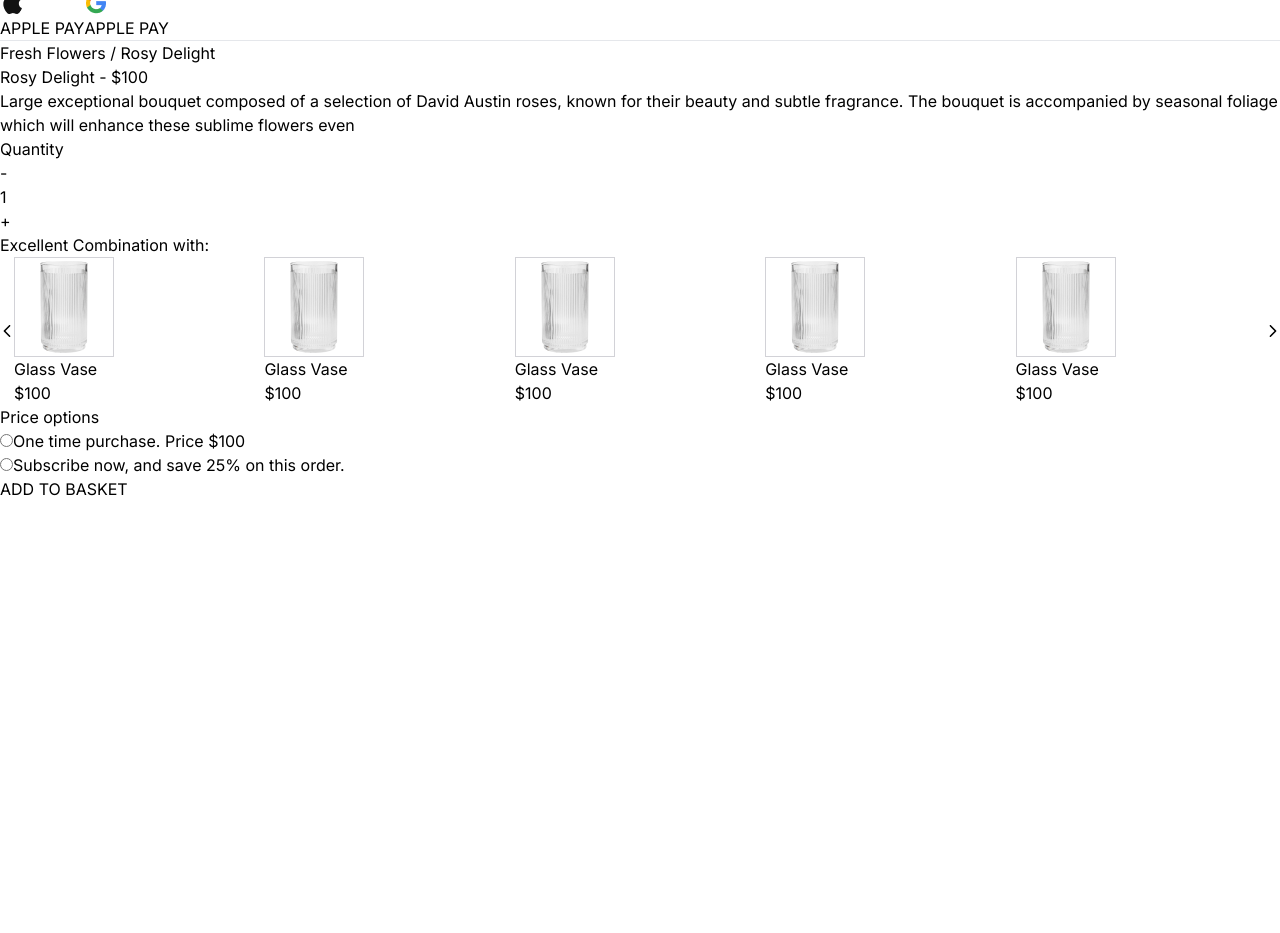
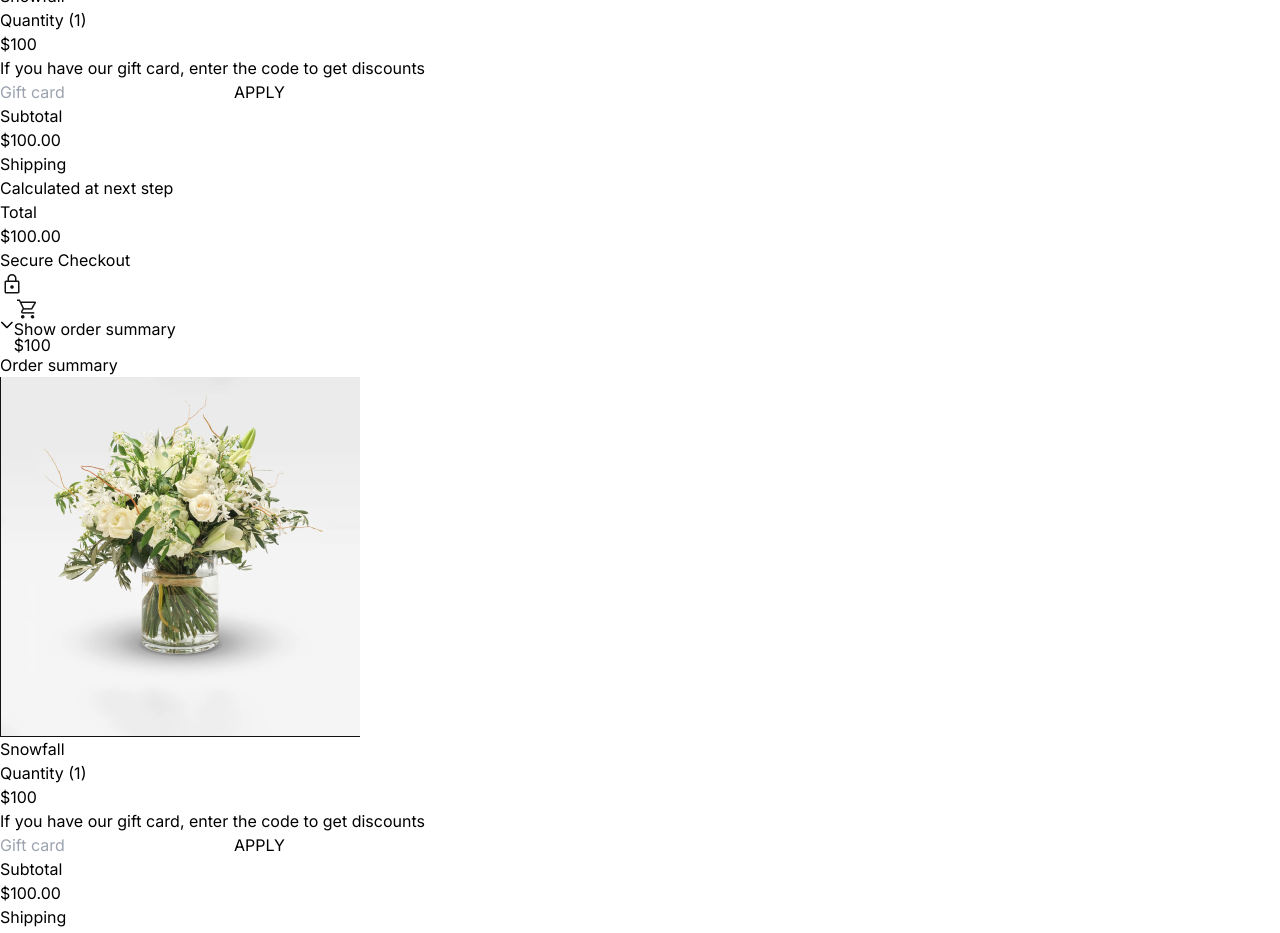
Before and after one commit to devMeno/flower_shop, a React (Vite) app: page /checkout in a window 1280 px wide. Shown: the part 400-1333 px from the top of the page. Before the commit the page ends 901 px from the top, so only its background shows below. Built offline with nearby package versions, Linux system fonts and the light colour scheme.

Commit message:
Continuous

```diff
--- a/src/components/pagesComponents/paymentSteps/step3.tsx
+++ b/src/components/pagesComponents/paymentSteps/step3.tsx
@@ -37,8 +37,7 @@ const Step3 = () => {
 					<input type="text"
 						   className={'w-full md:w-[49%] px-[10px] md:px-[24px] py-[16px] border-black border-[1px] font-medium text-[16px] mb-[10px]'}
 						   placeholder={'MM / YY'}/>
-					<input type="text"
-						   className={'w-full md:w-[49%] px-[10px] md:px-[24px] py-[16px] border-black border-[1px] font-medium text-[16px] mb-[10px]'}
+					<input type="text" className={'w-full md:w-[49%] px-[10px] md:px-[24px] py-[16px] border-black border-[1px] font-medium text-[16px] mb-[10px]'}
 						   placeholder={'CVV Code'}/>
 				</div>
 				<button
--- a/src/pages/checkout.tsx
+++ b/src/pages/checkout.tsx
@@ -1,57 +1,143 @@
 import Step1 from "../components/pagesComponents/paymentSteps/step1.tsx";
 import Step2 from "../components/pagesComponents/paymentSteps/step2.tsx";
 import Step3 from "../components/pagesComponents/paymentSteps/step3.tsx";
-import Combination from "../components/pagesComponents/product/combination.tsx";
+import { Accordion, AccordionTab } from 'primereact/accordion';
+import Footer from "../components/globalComponents/footer.tsx";
+
 
 const Checkout = () => {
 	return (
 		<div>
-			<div className={'xl:flex'}>
+			<div className={'xl:flex xl:flex-row-reverse'}>
+				<div className={'hidden xl:block xl:w-1/2 border-[1px] border-black py-[40px] px-[16px] md:py-[40px] md:px-[80px] bg-[#F5F5F7]'}>
+					<div className="relative h-full">
+						<div className={'w-full'}>
+							<span className={'font-medium text-[14px]'}>Order summary</span>
+							<div className={'md:flex mt-[40px] pb-[24px] border-b-[1px] border-[#808080]'}>
+								<img src="/public/images/pictures/home/products/card item.png" alt=""
+									 className={'size-[160px] border-black border-[1px]'}/>
+								<div className={'flex items-center justify-between md:ml-[15px] w-full'}>
+									<div className={'mt-[16px] md:mt-0'}>
+										<span className={'font-medium text-[18px]'}>Snowfall</span><br/>
+										<span className={'text-[16px]'}>Quantity (1)</span>
+									</div>
+									<div className={'text-[18px] font-medium'}>$100</div>
+								</div>
+							</div>
+							<div className={'my-[24px]'}>If you have our gift card, enter the code to get discounts
+							</div>
+							<div>
+								<form action="" className={'w-full md:flex md:justify-between'}>
+									<input type="text"
+										   className={'w-full md:w-[49%] px-[10px] md:px-[24px] py-[16px] border-black border-[1px] font-medium text-[16px]'}
+										   placeholder={'Gift card'}/>
+									<button
+										className={'w-full md:w-[49%] md:px-[24px] py-[16px] border-black border-[1px] font-medium text-[16px] bg-black text-white'}>
+										APPLY
+									</button>
+								</form>
+							</div>
+							<div
+								className={'w-full border-t-[1px] border-b-[1px] border-[#808080] py-[24px] my-[24px]'}>
+								<div className={'flex justify-between mb-[16px]'}>
+									<div>Subtotal</div>
+									<div>$100.00</div>
+								</div>
+								<div className={'flex justify-between'}>
+									<div>Shipping</div>
+									<div>Calculated at next step</div>
+								</div>
+							</div>
+							<div className={'flex justify-between font-medium'}>
+								<div className={'text-[18px]'}>Total</div>
+								<div className={'text-[21px]'}>$100.00</div>
+							</div>
+						</div>
+						<div className={'absolute bottom-0 w-full'}>
+							<div className={'mx-auto w-fit flex'}>Secure Checkout <img
+								src="/public/images/icons/locked.png" alt="" className={'size-[22px] ml-[5px]'}/></div>
+						</div>
+					</div>
+				</div>
+
+				<div className={'block xl:hidden xl:w-1/2 border-[1px] border-black py-[40px] px-[16px] md:py-[40px] md:px-[80px] bg-[#F5F5F7]'}>
+					<div className="card">
+						<Accordion activeIndex={0}>
+							<AccordionTab
+								header={
+									<span className="flex align-items-center gap-2 w-full">
+									<div className={'flex items-center'}><img
+										src="/public/images/icons/shopping_cart.png" alt=""
+										className={'size-[24px] mx-[5px]'}/><span
+										className="font-medium text-[18px] white-space-nowrap">Show order summary</span></div>
+										<span className="ml-auto">$100</span>
+								</span>
+								}
+								className={'h-full w-full'}
+							>
+								<div>
+									<div className="h-full mt-[24px]">
+										<div className={'w-full'}>
+											<span className={'font-medium text-[14px]'}>Order summary</span>
+											<div className={'md:flex mt-[24px] pb-[24px] border-b-[1px] border-[#808080]'}>
+												<img src="/public/images/pictures/home/products/card item.png" alt=""
+													 className={'size-[160px] border-black border-[1px]'}/>
+												<div className={'flex items-center justify-between md:ml-[15px] w-full'}>
+													<div className={'mt-[16px] md:mt-0'}>
+														<span className={'font-medium text-[18px]'}>Snowfall</span><br/>
+														<span className={'text-[16px]'}>Quantity (1)</span>
+													</div>
+													<div className={'text-[18px] font-medium'}>$100</div>
+												</div>
+											</div>
+											<div className={'my-[16px]'}>If you have our gift card, enter the code to get
+												discounts
+											</div>
+											<div>
+												<form action="" className={'w-full md:flex md:justify-between'}>
+													<input type="text"
+														   className={'w-full md:w-[49%] px-[10px] md:px-[24px] mb-[10px] md:mb-0 py-[16px] border-black border-[1px] font-medium text-[16px]'}
+														   placeholder={'Gift card'}/>
+													<button
+														className={'w-full md:w-[49%] md:px-[24px] py-[16px] border-black border-[1px] font-medium text-[16px] bg-black text-white'}>
+														APPLY
+													</button>
+												</form>
+											</div>
+											<div
+												className={'w-full border-t-[1px] border-b-[1px] border-[#808080] py-[16px] my-[16px]'}>
+												<div className={'flex justify-between mb-[16px]'}>
+													<div>Subtotal</div>
+													<div>$100.00</div>
+												</div>
+												<div className={'flex justify-between'}>
+													<div>Shipping</div>
+													<div>Calculated at next step</div>
+												</div>
+											</div>
+											<div className={'flex justify-between font-medium'}>
+												<div className={'text-[18px]'}>Total</div>
+												<div className={'text-[21px]'}>$100.00</div>
+											</div>
+										</div>
+								</div>
+									<div className={'mt-[24px] w-full'}>
+										<div className={'mx-auto w-fit flex'}>Secure Checkout <img
+											src="/public/images/icons/locked.png" alt=""
+											className={'size-[22px] ml-[5px]'}/></div>
+									</div>
+								</div>
+							</AccordionTab>
+						</Accordion>
+					</div>
+				</div>
+
 				<div className={'xl:w-1/2 border-[1px] border-black py-[40px] px-[16px] md:py-[40px] md:px-[80px]'}>
 					<Step3/>
 				</div>
-				<div className={'xl:w-1/2 py-[40px] px-[16px] md:p-[40px] border-[1px] border-black'}>
-					<div className={'mb-[22px]'}><span
-						className={'font-medium text-[14px] mb-[24px]'}>Fresh Flowers / <span
-						className={'text-[#808080]'}>Rosy Delight</span></span></div>
-					<div className={'mb-[22px]'}><span className={'font-medium text-[38px]'}>Rosy Delight - $100</span>
-					</div>
-					<p>Large exceptional bouquet composed of a selection of David Austin roses, known for their beauty
-						and subtle fragrance. The bouquet is accompanied by seasonal foliage which will enhance these
-						sublime flowers even</p>
-					<div className={'my-[22px] flex items-center'}>
-						<span className={'font-medium text-[18px] mr-[20px]'}>Quantity</span>
-						<div className={'flex border-black border-[1px] h-[44px]'}>
-							<button className={'size-[44px] border-r-[1px] border-black text-center flex items-center'}>
-								<span className={'text-[24px] mx-auto'}>-</span></button>
-							<div className={'border-r-[1px] border-black w-[58px] text-center flex items-center'}><span
-								className={'text-[18px] mx-auto'}>1</span></div>
-							<button className={'size-[44px] text-center flex items-center'}><span
-								className={'text-[24px] mx-auto'}>+</span></button>
-						</div>
-					</div>
-					<span className={'font-medium text-[18px]'}>Excellent Combination with:</span>
-					<div className={'my-[24px]'}>
-						<Combination/>
-					</div>
-					<span className={'font-medium text-[18px]'}>Price options</span>
-					<form action="" className={'mt-[24px]'}>
-						<div className={'flex mb-[10px]'}>
-							<input type="radio" id={'1'} className={'size-[24px] mr-[10px]'} name={'option'}/>
-							<label htmlFor="1" className={'text-[16px]'}>One time purchase. Price $100</label>
-						</div>
-						<div className={'flex'}>
-							<input type="radio" id={'2'} className={'size-[24px] mr-[10px]'} name={'option'}/>
-							<label htmlFor="2" className={'text-[16px]'}>Subscribe now, and save 25% on this
-								order. </label>
-						</div>
-					</form>
-					<button
-						className={'w-full mt-[40px] md:px-[24px] py-[16px] border-black border-[1px] font-medium text-[16px] bg-black text-white'}>
-						ADD TO BASKET
-					</button>
-				</div>
 			</div>
+
+			<Footer/>
 		</div>
 	);
 };
```
Also changed, not shown: public/images/icons/locked.png (added), public/images/icons/shopping_cart.png (added).
